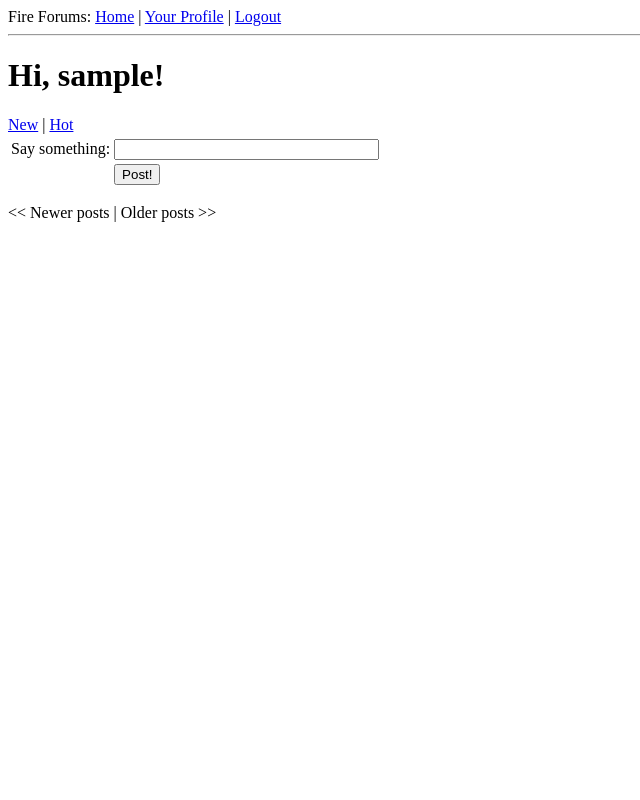
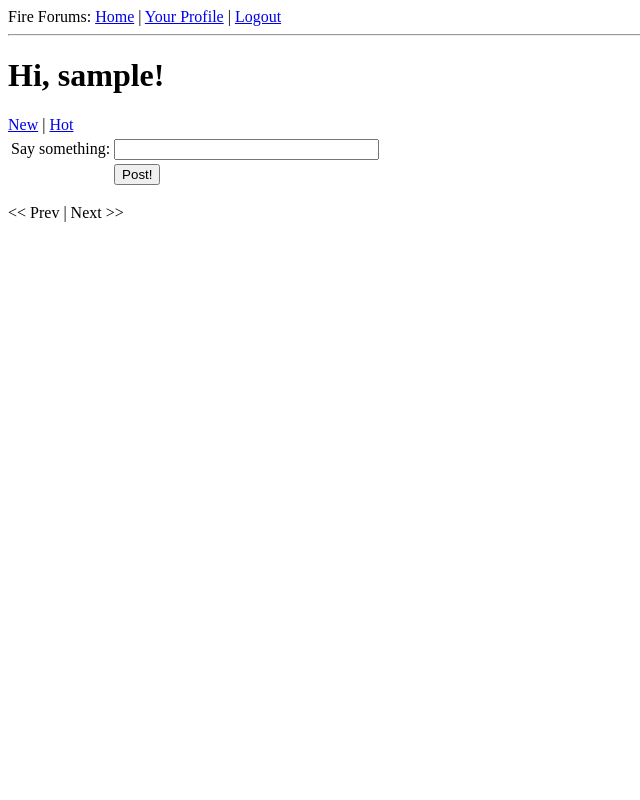
Before and after one commit to ajoshdee/fireforums-dev, a Flask app: template app/templates/index.html in a window 1280 px wide. Shown: the whole page, without its empty margins (0-640 px from the left). Run offline with Flask 2, Linux system fonts and the light colour scheme; the template is opened without the code that fills it: values that come from a table or form of the project are taken from there, others are empty; the visitor is signed in with stand-in values (Sample User, id 1); data comes from the database, SQL or seed files in the repository; some libraries are stand-ins or nearby versions.

Commit message:
changed pagination label

```diff
--- a/app/templates/index.html
+++ b/app/templates/index.html
@@ -29,6 +29,6 @@
     	{% include 'post.html' %}
   	</p>
   	{% endfor %}
-  	{% if posts.has_prev %}<a href="{{ url_for('index', page=posts.prev_num) }}">&lt;&lt; Newer posts</a>{% else %}&lt;&lt; Newer posts{% endif %} |
-	{% if posts.has_next %}<a href="{{ url_for('index', page=posts.next_num) }}">Older posts &gt;&gt;</a>{% else %}Older posts &gt;&gt;{% endif %}
+  	{% if posts.has_prev %}<a href="{{ url_for('index', page=posts.prev_num) }}">&lt;&lt; Prev</a>{% else %}&lt;&lt; Prev{% endif %} |
+	{% if posts.has_next %}<a href="{{ url_for('index', page=posts.next_num) }}">Next &gt;&gt;</a>{% else %}Next &gt;&gt;{% endif %}
 {% endblock %}
--- a/app/templates/thread.html
+++ b/app/templates/thread.html
@@ -28,6 +28,6 @@
     	{% include 'comment.html' %}
   	</p>
   	{% endfor %}
-  	{% if comments.has_prev %}<a href="{{ url_for('comments', title=thread.title , page=comments.prev_num) }}">&lt;&lt; Back</a>{% else %}&lt;&lt; Back{% endif %} |
+  	{% if comments.has_prev %}<a href="{{ url_for('comments', title=thread.title , page=comments.prev_num) }}">&lt;&lt; Prev</a>{% else %}&lt;&lt; Prev{% endif %} |
 	{% if comments.has_next %}<a href="{{ url_for('comments', title=thread.title, page=comments.next_num) }}">Next &gt;&gt;</a>{% else %}Next &gt;&gt;{% endif %}
 {% endblock %}
--- a/app/templates/user.html
+++ b/app/templates/user.html
@@ -16,6 +16,6 @@
     {% for post in posts.items %}
       {% include 'post.html' %}
     {% endfor %}
-    {% if posts.has_prev %}<a href="{{ url_for('user', nickname=user.nickname, page=posts.prev_num) }}">&lt;&lt; Newer posts</a>{% else %}&lt;&lt; Newer posts{% endif %} |
-    {% if posts.has_next %}<a href="{{ url_for('user', nickname=user.nickname, page=posts.next_num) }}">Older posts &gt;&gt;</a>{% else %}Older posts &gt;&gt;{% endif %}
+    {% if posts.has_prev %}<a href="{{ url_for('user', nickname=user.nickname, page=posts.prev_num) }}">&lt;&lt; Prev</a>{% else %}&lt;&lt; Prev %} |
+    {% if posts.has_next %}<a href="{{ url_for('user', nickname=user.nickname, page=posts.next_num) }}">Next &gt;&gt;</a>{% else %}Next &gt;&gt;{% endif %}
 {% endblock %}
```
